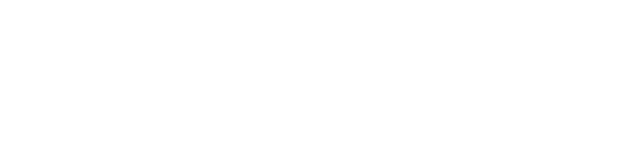
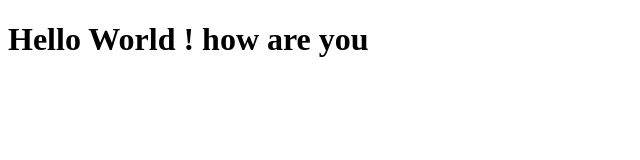
Before and after one commit to Account1-Anurag/Port-Folio, a plain HTML site: page index.html in a window 1280 px wide. Shown: the whole page, without its empty margins (0-640 px from the left). Drawn offline with Linux system fonts and the light colour scheme.

Commit message:
first commit

```diff
--- a/index.html
+++ b/index.html
@@ -6,6 +6,6 @@
     <title>Port_folio</title>
 </head>
 <body>
-
+    <h1>Hello World ! how are you</h1>
 </body>
 </html>
```
